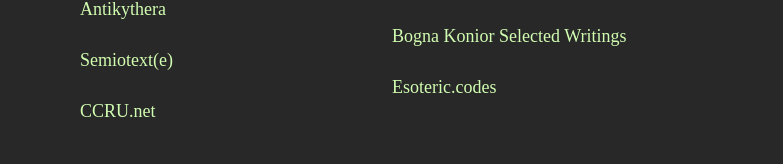
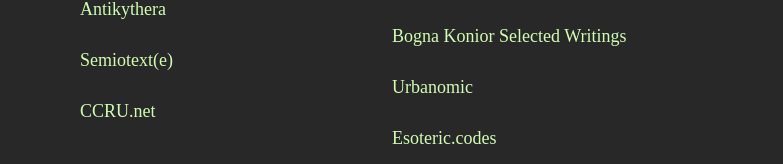
Before and after one commit to oovg/the-open-template, a Next.js app: page / in a window 1280 px wide. Shown: the part 8883-9047 px from the top of the page, without its empty margins (248-1031 px from the left). Built offline with nearby package versions, Linux system fonts and the light colour scheme; a web font is replaced by a local one; what @rainbow-me/rainbowkit, wagmi would draw is missing.

Commit message:
Update Further.tsx

```diff
--- a/src/components/Further.tsx
+++ b/src/components/Further.tsx
@@ -27,6 +27,7 @@ export const Further = () => (
         <Link isExternal href="http://c4ss.org">C4SS</Link>
         <Link isExternal href="https://www.plurality.net">Plurality</Link>
         <Link isExternal href="https://shanghai-nyu.academia.edu/BognaMKonior">Bogna Konior Selected Writings</Link>
+        <Link isExternal href="https://www.urbanomic.com/book/">Urbanomic</Link>
         <Link isExternal href="https://esoteric.codes/blog/100-rabbits">Esoteric.codes</Link>
       </Flex>
     </Flex>
```
